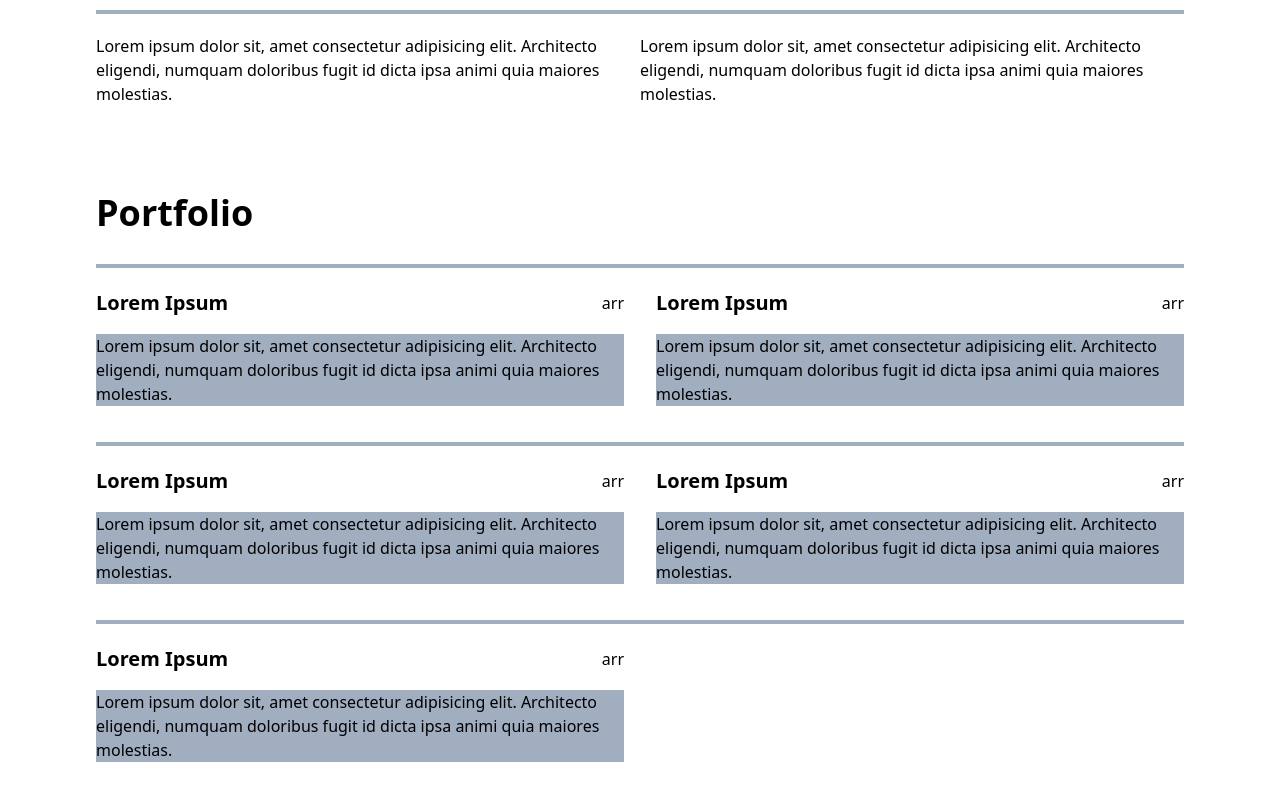
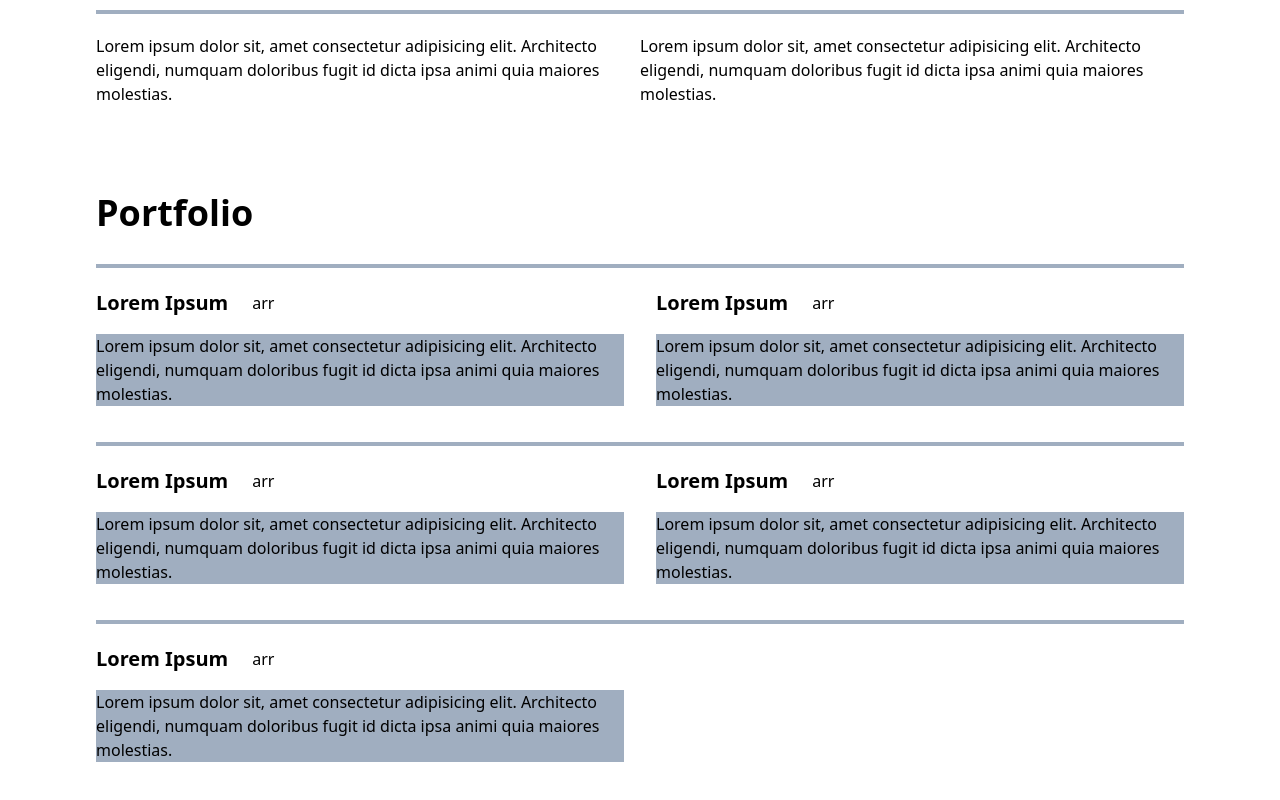
Before and after one commit to westbrookdaniel/westbrook-daniel-website, a Next.js app: page / in a window 1280 px wide. Shown: the part 900-1700 px from the top of the page. Built offline with nearby package versions, Linux system fonts and the light colour scheme.

Commit message:
bring in arrow

```diff
--- a/components/sections/Portfolio.js
+++ b/components/sections/Portfolio.js
@@ -21,8 +21,8 @@ export default function Portfolio() {
 function PortfolioItem() {
 	return (
 		<div>
-			<div className="flex justify-between w-full items-center mb-4">
-				<h3>Lorem Ipsum</h3>
+			<div className="flex w-full items-center mb-4">
+				<h3 className="mr-6">Lorem Ipsum</h3>
 				<div>arr</div>
 			</div>
 			<p className="bg-gray-500 mb-3">
```
